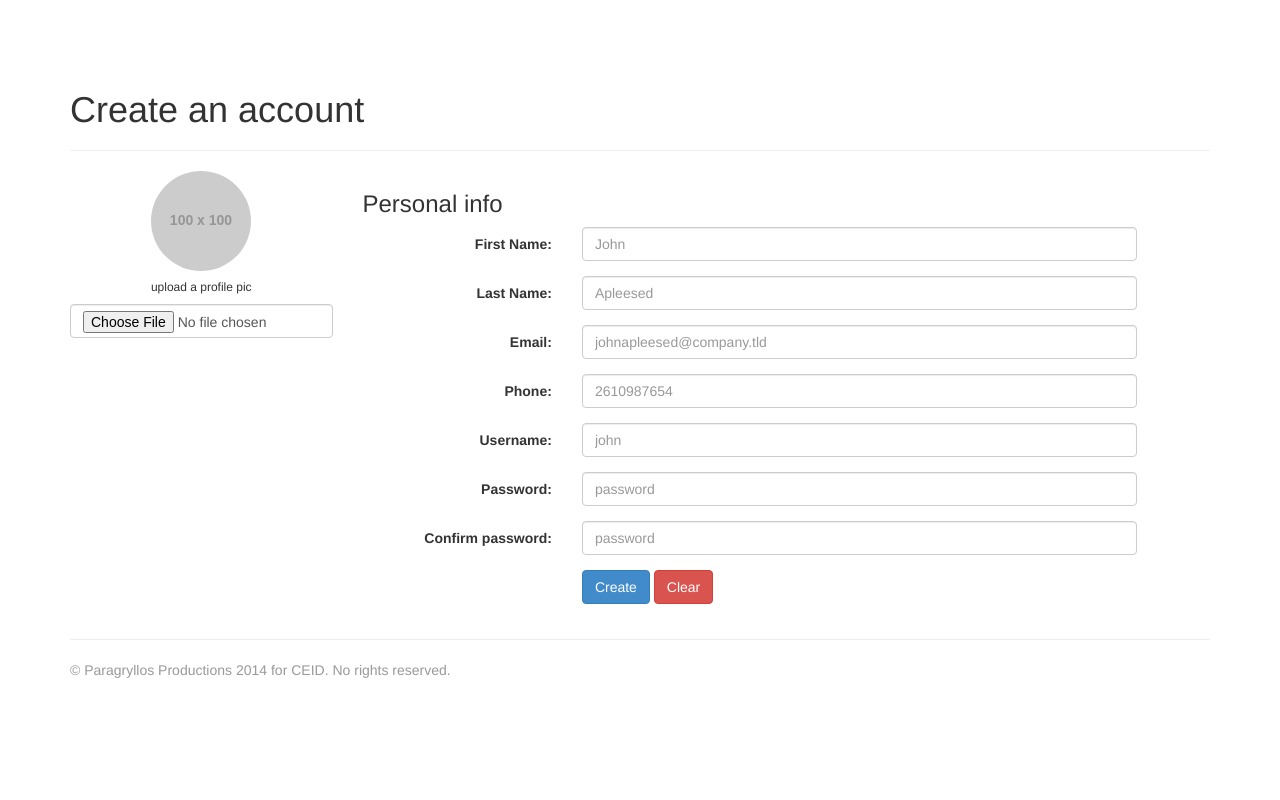
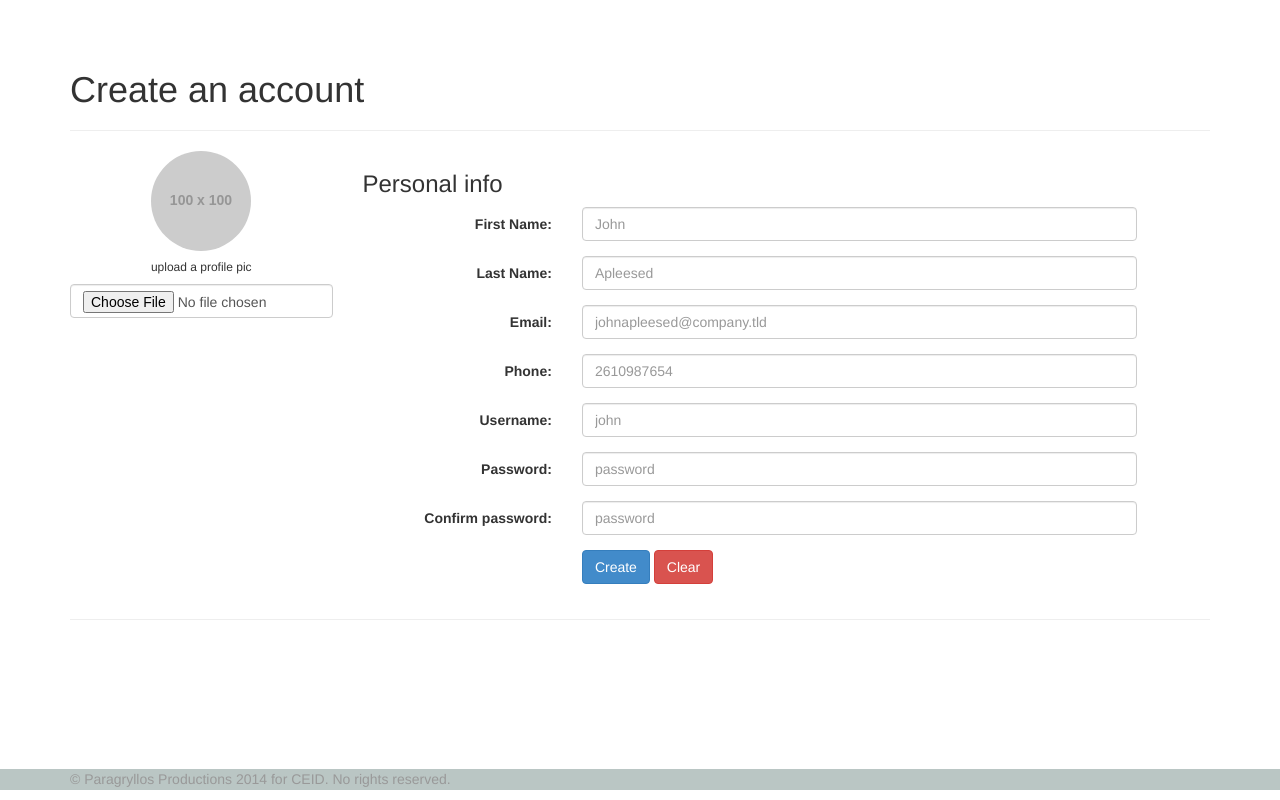
Before and after one commit to papagryllos-productions/jadce, a Django app: page /create_account/ in a window 1280 px wide. Run offline with Django 3.2, Linux system fonts and the light colour scheme; grey boxes labelled with a size stand in for pictures from a placeholder-image service; data that the repository does not hold is empty; parts of the project's set-up code (start-up, migrations or seed data) failed here and were passed over; some libraries are stand-ins or nearby versions.

Commit message:
footer pushed to the bottom of the page

```diff
--- a/area51/static/css/area51.css
+++ b/area51/static/css/area51.css
@@ -1,16 +1,40 @@
 /* Move down content because we have a fixed navbar that is 50px tall */
+html {
+    height:100%;
+}
+
 body {
-  margin-top: 20px;
-  padding-top: 50px;
-  padding-bottom: 20px;
+    margin-top:20px;
+    padding-top:50px;
+    padding-bottom: 10px;
+    height:100%;
+    margin:0;   /* to get rid of scroll bar */
+}
+
+.wrapper {
+    min-height:100%;    /* to keep .footer on bottom */
+    position:relative;  /* must be relative or .footer will cover content */
+}
+
+.content {
+    padding-bottom:2em; /* height of the footer */
+}
+
+.footer {
+    position:absolute;
+    bottom:0;
+    width:100%;
+    height:1.5em;
+    background:#BAC6C4;
 }
 
 #map-canvas {
-  /* TODO: percetages for better sizes? */
-  width: 650px;
-  height: 500px;
+    /* TODO: percetages for better sizes? */
+    width:650px;
+    height:500px;
 }
 
+
 .jumb-color {
-  background: #BAC6C4;
+    background:#BAC6C4;
 }
--- a/area51/templates/area51/base.html
+++ b/area51/templates/area51/base.html
@@ -28,12 +28,16 @@
 </head>
 
 <body>
+<div class="wrapper">
+    <div class="content">
         {% block content %}
         {% endblock %}
+    </div>
 
-  <div id="footer">
+    <div class="footer">
         <div class="container">
             <p class="text-muted credit">&copy; Paragryllos Productions 2014 for CEID. No rights reserved.</p>
+        </div>
     </div>
 </div>
 
```
Lines whose indentation alone changed are shown as unchanged.
